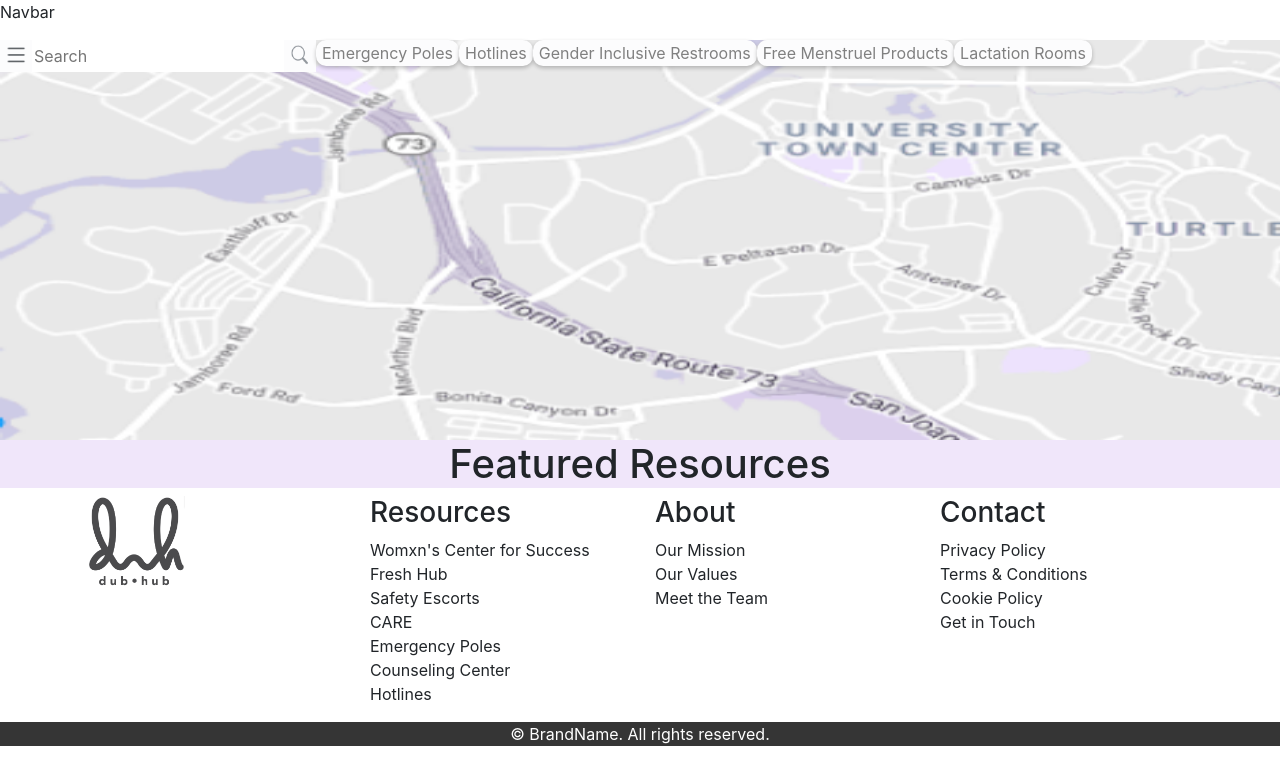
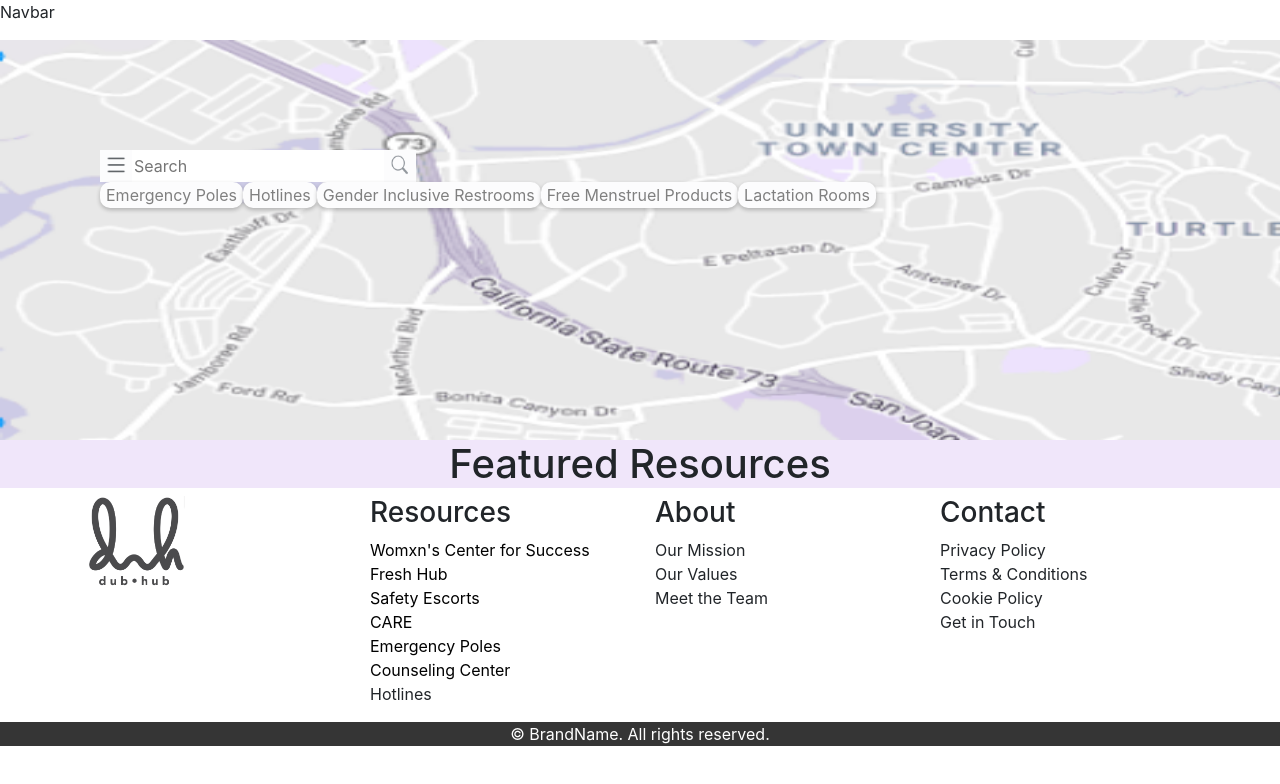
Before and after one commit to ctc-uci/bp-women-safety, a React (Create React App) app: page / in a window 1280 px wide. Shown: the top 784 px of the page. Built offline with nearby package versions, Linux system fonts and the light colour scheme.

Commit message:
minor map changes, attempt to fix eslint commit issues

```diff
--- a/src/components/Footer.css
+++ b/src/components/Footer.css
@@ -10,3 +10,19 @@ ul {
   height: auto;
   color: grey;
 }
+
+a {
+  text-decoration: none;
+}
+
+a:hover {
+  text-decoration: none;
+}
+
+a:focus {
+  text-decoration: none;
+}
+
+a:visited {
+  text-decoration: none;
+}
--- a/src/components/Footer.jsx
+++ b/src/components/Footer.jsx
@@ -12,24 +12,38 @@ function Footer() {
         rel="stylesheet"
         href="https://maxcdn.bootstrapcdn.com/bootstrap/4.3.1/css/bootstrap.min.css"
         integrity="sha384-ggOyR0iXCbMQv3Xipma34MD+dH/1fQ784/j6cY/iJTQUOhcWr7x9JvoRxT2MZw1T"
-        crossorigin="anonymous"
+        crossOrigin="anonymous"
       />
 
       <Container>
         <Row>
           <Col>
-            <img className="logo" src={logo} />
+            <img className="logo" src={logo} alt="website logo" />
           </Col>
           <Col>
-            <div className={''}>
+            <div>
               <h3>Resources</h3>
               <ul>
-                <li>Womxn's Center for Success</li>
-                <li>Fresh Hub</li>
-                <li>Safety Escorts</li>
-                <li>CARE</li>
-                <li>Emergency Poles</li>
-                <li>Counseling Center</li>
+                <li>
+                  <a href="https://womxnscenter.uci.edu/">Womxn&apos;s Center for Success</a>
+                </li>
+                <li>
+                  <a href="https://basicneeds.uci.edu/">Fresh Hub</a>
+                </li>
+                <li>
+                  <a href="https://www.police.uci.edu/how-do-i/safety-escort.php">Safety Escorts</a>
+                </li>
+                <li>
+                  <a href="https://care.uci.edu/">CARE</a>
+                </li>
+                <li>
+                  <a href="https://www.police.uci.edu/how-do-i/_brochures/bluelight_phones.pdf">
+                    Emergency Poles
+                  </a>
+                </li>
+                <li>
+                  <a href="https://counseling.uci.edu/">Counseling Center</a>
+                </li>
                 <li>Hotlines</li>
               </ul>
             </div>
--- a/src/components/Map.css
+++ b/src/components/Map.css
@@ -1,10 +1,14 @@
 .overlay {
+  margin-top: 10px;
   z-index: 9;
   position: absolute;
 }
-
 
 .map {
   width: 1600px; /* need to make responsive */
   height: 400px;
 }
+
+.elements {
+  padding: 100px;
+}
--- a/src/components/Map.jsx
+++ b/src/components/Map.jsx
@@ -1,10 +1,11 @@
-import tempmap from '../images/temp_map.png';
-import Search from '../components/Search';
-import MapButton from './MapButton';
+import React from 'react';
 
 import Container from 'react-bootstrap/Container';
 import Row from 'react-bootstrap/Row';
-import Col from 'react-bootstrap/Col';
+import Search from './Search';
+import MapButton from './MapButton';
+
+import tempmap from '../images/temp_map.png';
 import './Map.css';
 
 function Map() {
@@ -12,7 +13,7 @@ function Map() {
     <>
       <div className="overlay">
         <Container>
-          <Row>
+          <Row className="elements">
             <Search />
             <div className="mapbutton">
               <MapButton name="Emergency Poles" />
```
Also changed, not shown: 1 other file (tests, documents, lock files or other folders).
